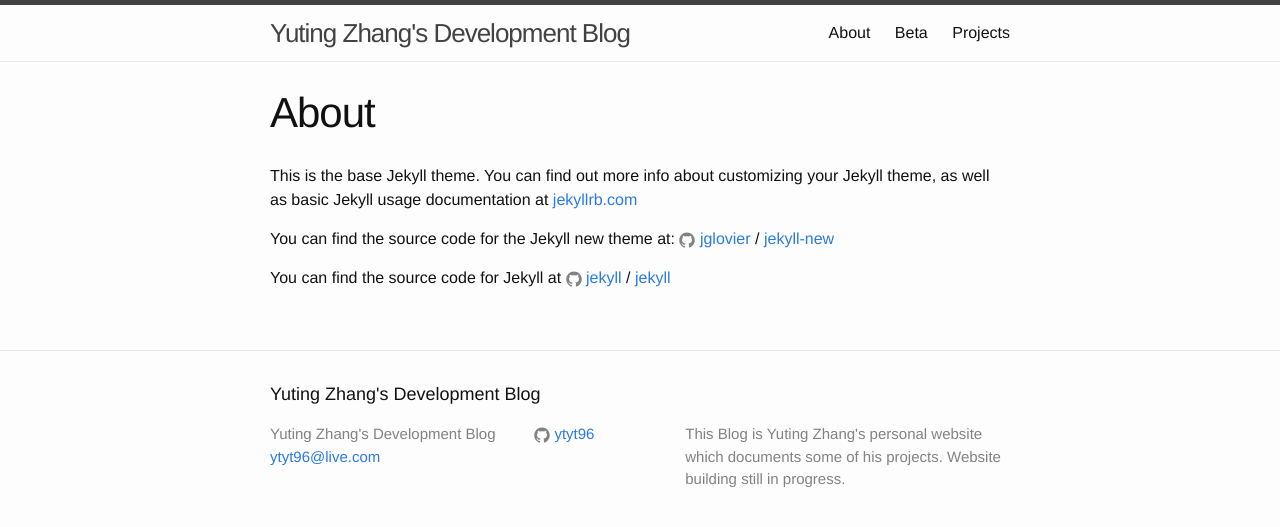
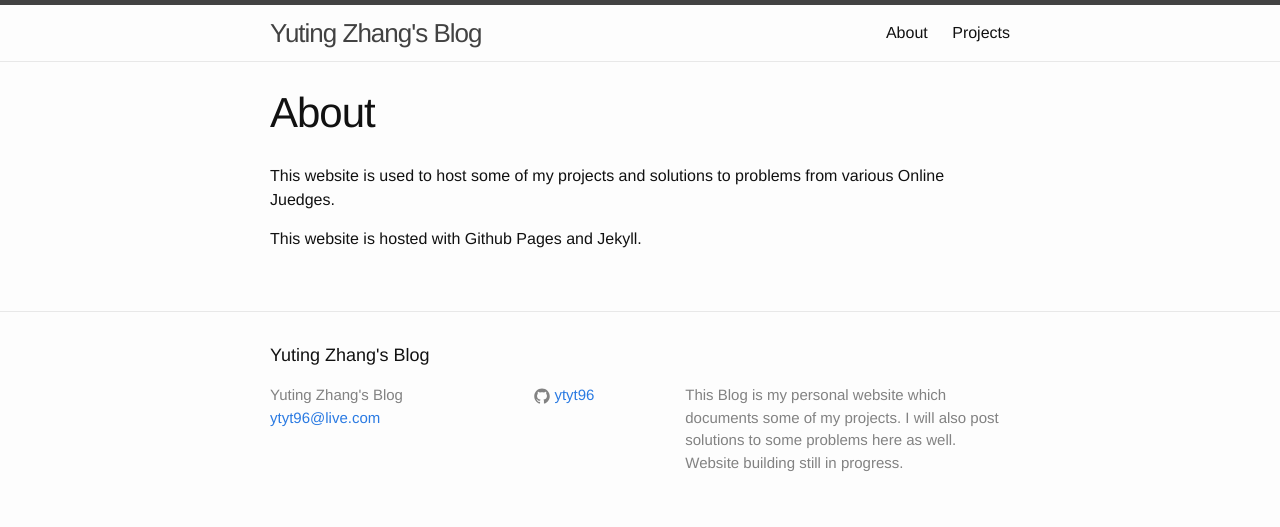
Before and after one commit to khaledlooda/yuting-zhang.github.io, a Jekyll site: the page built from about.md, in a window 1280 px wide. Shown: the top 527 px of the page. Built offline with Jekyll 4.4.1, drawn with Linux system fonts in a browser that asks for light colours.

Commit message:
about page updated

```diff
--- a/_config.yml
+++ b/_config.yml
@@ -6,10 +6,11 @@
 # 'jekyll serve'. If you change this file, please restart the server process.
 
 # Site settings
-title: Yuting Zhang's Development Blog
+title: Yuting Zhang's Blog
 email: ytyt96@live.com
 description: > # this means to ignore newlines until "baseurl:"
-    This Blog is Yuting Zhang's personal website which documents some of his projects.
+    This Blog is my personal website which documents some of my projects.
+    I will also post solutions to some problems here as well.
     Website building still in progress.
 baseurl: "" # the subpath of your site, e.g. /blog
 url: "http://yourdomain.com" # the base hostname & protocol for your site
--- a/about.md
+++ b/about.md
@@ -4,12 +4,7 @@ title: About
 permalink: /about/
 ---
 
-This is the base Jekyll theme. You can find out more info about customizing your Jekyll theme, as well as basic Jekyll usage documentation at [jekyllrb.com](http://jekyllrb.com/)
+This website is used to host some of my projects and solutions to problems from various
+Online Juedges.
 
-You can find the source code for the Jekyll new theme at:
-{% include icon-github.html username="jglovier" %} /
-[jekyll-new](https://github.com/jglovier/jekyll-new)
-
-You can find the source code for Jekyll at
-{% include icon-github.html username="jekyll" %} /
-[jekyll](https://github.com/jekyll/jekyll)
+This website is hosted with Github Pages and Jekyll.
```
Also changed, not shown: beta.md (deleted, +0 -15 lines).
